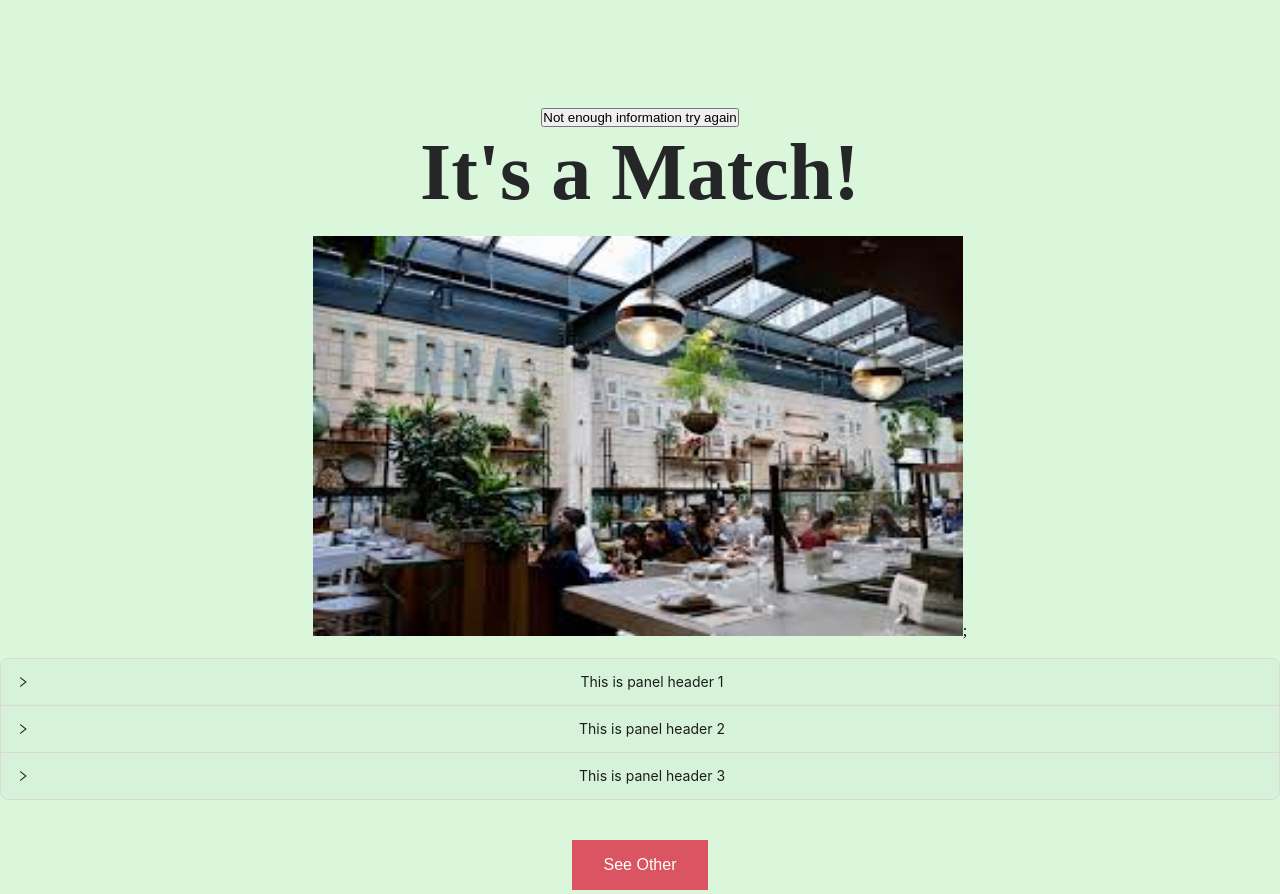
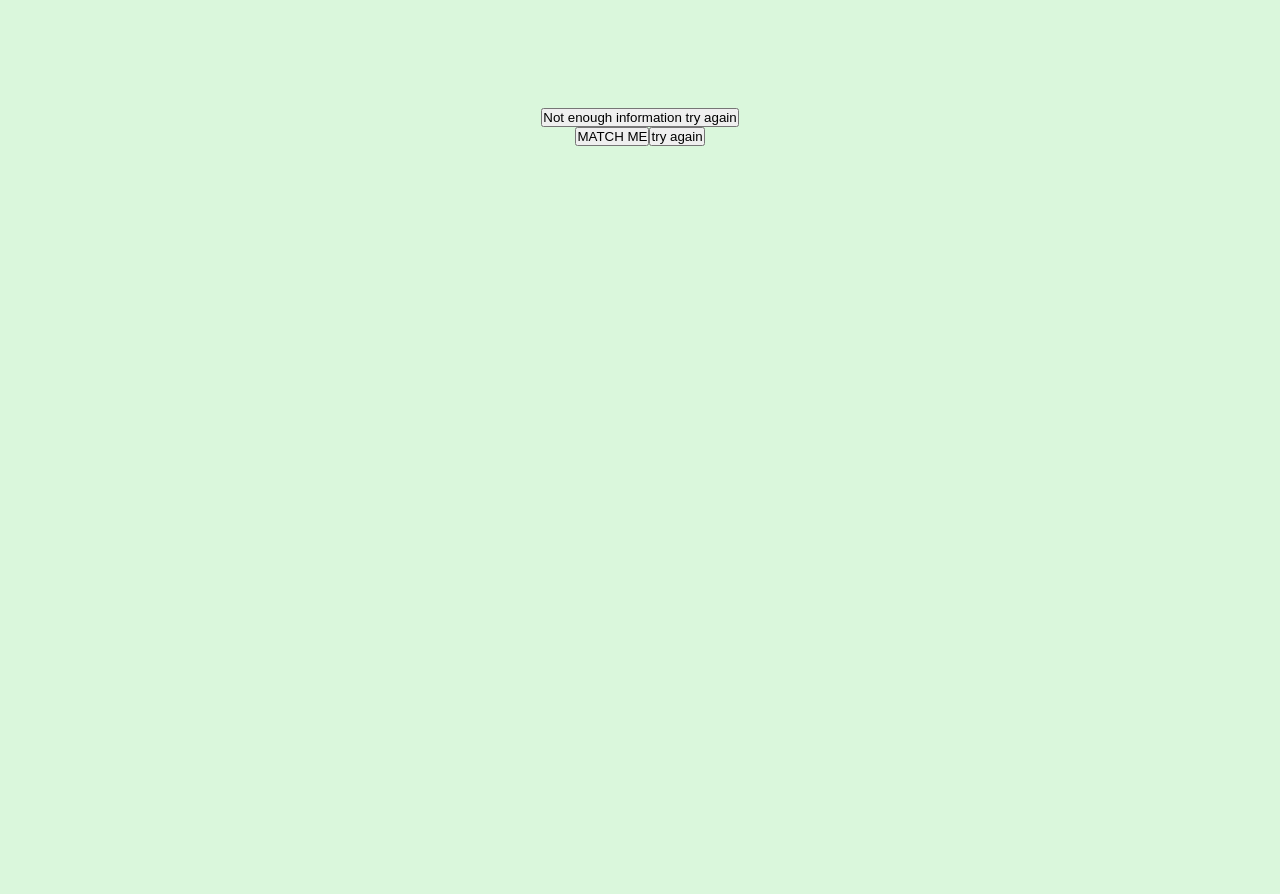
Before and after one commit to ASasamori/Food-Tinder-EC327-Project, a React (Create React App) app in the folder meal-mates/: page / in a window 1280 px wide. Shown: the part 1720-2614 px from the top of the page. After the commit the page ends 2020 px from the top, so only its background shows below. Built offline with nearby package versions, Linux system fonts and the light colour scheme.

Commit message:
added the match function

```diff
--- a/meal-mates/src/App.js
+++ b/meal-mates/src/App.js
@@ -1,5 +1,6 @@
 import React from 'react'
 import ButtonGroup from "./ButtonGroup.js";
+import { calculateMatch } from './components/Match.jsx';
 import { Match, Header} from './containers';
 import { useRef } from 'react';
 import {useEffect, useState} from "react";
@@ -186,7 +187,13 @@ const App = () => {
       default:
         return resturants;
     }
-
+  }
+  const [matched, setMatched] = useState(null);
+  function getMatch() {
+    let match = calculateMatch(liked, disliked, superliked)
+    setMatched(match);
+    console.log(matched)
+    return 0;
   }
 
   return (
@@ -241,7 +248,21 @@ const App = () => {
 
       </div>
       <div ref={section5Ref}>
-          <Match />
+          <button onClick={() => setMatched(calculateMatch(liked,disliked,superliked))}>MATCH ME</button>
+          {matched? <>{
+            <div>
+              {matched.name}
+              <br></br>
+              {matched.location.display_address}
+              <br></br>
+              {matched.distance}
+            </div>
+          }
+          </> : (
+            <button onClick={() => {
+              setMatched(calculateMatch(liked,disliked,superliked))
+            }}>try again</button>
+          )}
       </div>
     </div>
   )
--- a/meal-mates/src/components/Actions.js
+++ b/meal-mates/src/components/Actions.js
@@ -5,7 +5,7 @@ import Superlike from './actions/Superlike';
 import Watermelon from './actions/Watermelon';
 import './Card.css'
 
-const Actions = ({ person, changeActionChoice }) => {
+const Actions = ({ person, changeActionChoice, calcMatch }) => {
   return (
     <div className="btn">
         <Watermelon/>
--- a/meal-mates/src/components/Match.jsx
+++ b/meal-mates/src/components/Match.jsx
@@ -1,8 +1,6 @@
-import data from './data.json';
-import user from './user.json';
-import React, { useState } from 'react';
+import { notification } from "antd";
 
-function calculateMatch(liked, disliked, superliked) {
+export function calculateMatch(liked, disliked, superliked) {
     var jap = 'Japanese';
     var japScore = 0;
     var kor = 'Korean';
@@ -24,18 +22,11 @@ function calculateMatch(liked, disliked, superliked) {
     var chin = 'Chinese';
     var chinScore = 0;
 
-    var misScore = 0;
-
     var types = [jap,kor,mex,cof,breakfast,des,bar,amer,ita,chin];
-
+    var cusine;
     for (var i = 0; i < liked.length; i++) {
-        var cusine = liked[i].categories[0].title;
-        if (!types.includes(cusine)){
-            cusine = liked[i].categories[1].title;
-        }
-        if (!types.includes(cusine)){
-            cusine = liked[i].categories[2].title;
-        }
+        for(var j=0; j<liked[i].categories.length; j++) {
+            cusine = liked[i].categories[j].title;
 
             switch (cusine){
                 case jap:
@@ -69,19 +60,14 @@ function calculateMatch(liked, disliked, superliked) {
                     chinScore++;
                     break;
                 default:
-                misScore++;
                     break;
+            }
         }
     }
 
     for (var i = 0; i < disliked.length; i++) {
-        var cusine = disliked[i].categories[0].alias;
-        if (!types.includes(cusine)){
-            cusine = disliked[i].categories[1].title;
-        }
-        if (!types.includes(cusine)){
-            cusine = disliked[i].categories[2].title;
-        }
+        for(var j=0; j<disliked[i].categories.length; j++) {
+            cusine = disliked[i].categories[j].title;
 
             switch (cusine){
                 case jap:
@@ -115,19 +101,14 @@ function calculateMatch(liked, disliked, superliked) {
                     chinScore -= 0.5;
                     break;
                 default:
-                misScore -= 0.5;
                     break;
+            }
         }
     }
 
     for (var i = 0; i < superliked.length; i++) {
-        var cusine = superliked[i].categories[0].alias;
-        if (!types.includes(cusine)){
-            cusine = superliked[i].categories[1].title;
-        }
-        if (!types.includes(cusine)){
-            cusine = superliked[i].categories[2].title;
-        }
+        for(var j=0; j<superliked[i].categories.length; j++) {
+            cusine = superliked[i].categories[j].title;
 
             switch (cusine){
                 case jap:
@@ -161,61 +142,166 @@ function calculateMatch(liked, disliked, superliked) {
                     chinScore+=2;
                     break;
                 default:
-                misScore+=2;
                     break;
+            }
         }
     }
 
 
     //checks to see who wins;
-    var index = 0;
-    var max = 0;
-    var scores = [japScore,korScore,mexScore,cofScore,breakfastScore,desScore,barScore,amerScore,itaScore,chinScore,misScore];
-    for (var i = 0; i < scores.length; i++){
-        var temp = score[i];
-        if (temp > max){
-            man = temp;
-            index = i;
-        }
+    var index1, index2, index3;
+    let first, second, third;
+    var scores = [japScore,korScore,mexScore,cofScore,breakfastScore,desScore,barScore,amerScore,itaScore,chinScore];
+    third = first = second = Number.MIN_VALUE;
+    for(let i = 0; i < scores.length; i++)
+    {
+
+        // If current element is
+        // greater than first
+        if (scores[i] > first)
+        {
+            third = second;
+            second = first;
+            first = scores[i];
+            index1 = i;
         }
 
-    var resultString;
-    switch (index){
+        // If arr[i] is in between first
+        // and second then update second
+        else if (scores[i] > second)
+        {
+            third = second;
+            second = scores[i];
+            index2 = i;
+        }
+
+        else if (scores[i] > third)
+            third = scores[i];
+            index3 = i;
+    }
+
+    var resultString = [];
+    switch (index1){
         case 0:
-            resultString = 'Japanese';
+            resultString.push('Japanese');
             break;
         case 1:
-            resultString = 'Korean';
+            resultString.push('Korean');
             break;
         case 2:
-            resultString = 'Mexican';
+            resultString.push('Mexican');
             break;
         case 3:
-            resultString = 'Coffee & Tea';
+            resultString.push('Coffee & Tea');
             break;
         case 4:
-            resultString = 'Breakfast & Brunch';
+            resultString.push('Breakfast & Brunch');
             break;
         case 5:
-            resultString = 'Desserts';
+            resultString.push('Desserts');
             break;
         case 6:
-            resultString = 'Cocktail Bars';
+            resultString.push('Cocktail Bars');
             break;
         case 7:
-            resultString = 'American (New)';
+            resultString.push('American (New)');
             break;
         case 8:
-            resultString = 'Italian';
+            resultString.push('Italian');
             break;
         case 9:
-            resultString = 'Chinese';
+            resultString.push('Chinese');
             break;
         default:
-            resultString = 'food';
             break;
     }
 
+    switch (index2){
+        case 0:
+            resultString.push('Japanese');
+            break;
+        case 1:
+            resultString.push('Korean');
+            break;
+        case 2:
+            resultString.push('Mexican');
+            break;
+        case 3:
+            resultString.push('Coffee & Tea');
+            break;
+        case 4:
+            resultString.push('Breakfast & Brunch');
+            break;
+        case 5:
+            resultString.push('Desserts');
+            break;
+        case 6:
+            resultString.push('Cocktail Bars');
+            break;
+        case 7:
+            resultString.push('American (New)');
+            break;
+        case 8:
+            resultString.push('Italian');
+            break;
+        case 9:
+            resultString.push('Chinese');
+            break;
+        default:
+            break;
+    }
+
+    switch (index3){
+        case 0:
+            resultString.push('Japanese');
+            break;
+        case 1:
+            resultString.push('Korean');
+            break;
+        case 2:
+            resultString.push('Mexican');
+            break;
+        case 3:
+            resultString.push('Coffee & Tea');
+            break;
+        case 4:
+            resultString.push('Breakfast & Brunch');
+            break;
+        case 5:
+            resultString.push('Desserts');
+            break;
+        case 6:
+            resultString.push('Cocktail Bars');
+            break;
+        case 7:
+            resultString.push('American (New)');
+            break;
+        case 8:
+            resultString.push('Italian');
+            break;
+        case 9:
+            resultString.push('Chinese');
+            break;
+        default:
+            break;
+    }
+
+    const likedRestaurants = liked.concat(superliked);
+    let favRest;
+    let count = 0;
+    let max = 0;
+    for(let i=0; i<likedRestaurants.length; i++) {
+        for(let j=0; j<likedRestaurants[i].categories.length; j++) {
+            if(resultString.includes(likedRestaurants[i].categories[j].title)) {
+                count++;
+            }
+        }
+        if(count > max) {
+            max = count;
+            favRest = likedRestaurants[0];
+        }
+        count = 0;
+    }
     // return the resulting string
-    return resultString;
+    return favRest;
   }
--- a/meal-mates/src/containers/match/Match.jsx
+++ b/meal-mates/src/containers/match/Match.jsx
@@ -8,25 +8,27 @@ const text = `
   Resturant Description
 `;
 
-const Match = () => {
+const Match = (matched) => {
+  console.log(matched)
   const onChange = (key) => {
     console.log(key);
   };
 
   return (
     <div className="App">
+      <div>{matched.name}</div>
       <div className="message">It's a Match!</div>
 
         <br />
 
-        <img src={resturant} alt="resturnat" width = "650" height = "400"/>;
+        <img src={matched.image_url} alt="resturnat" width = "650" height = "400"/>;
 
         <br /><br />
 
         {/* https://ant.design/components/collapse#collapsepanel */}
         <Collapse onChange={onChange}>
           <Panel header="This is panel header 1" key="1">
-            <p>{text}</p>
+            <p>{ matched.name }</p>
           </Panel>
           <Panel header="This is panel header 2" key="2">
             <p>{text}</p>
```
Lines whose indentation alone changed are shown as unchanged.
